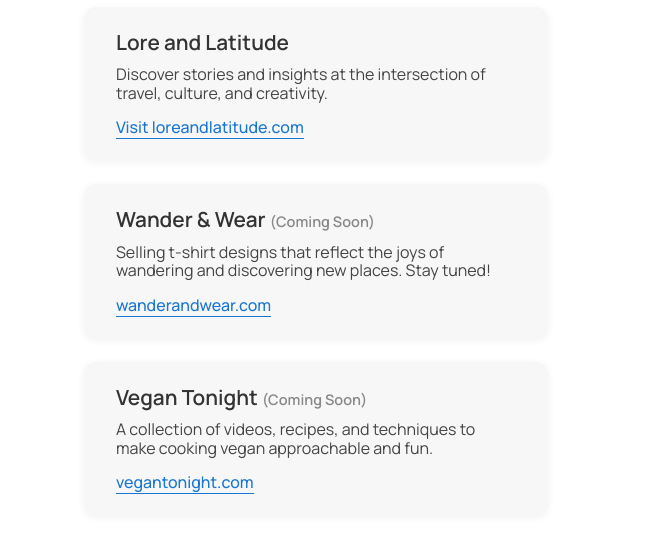
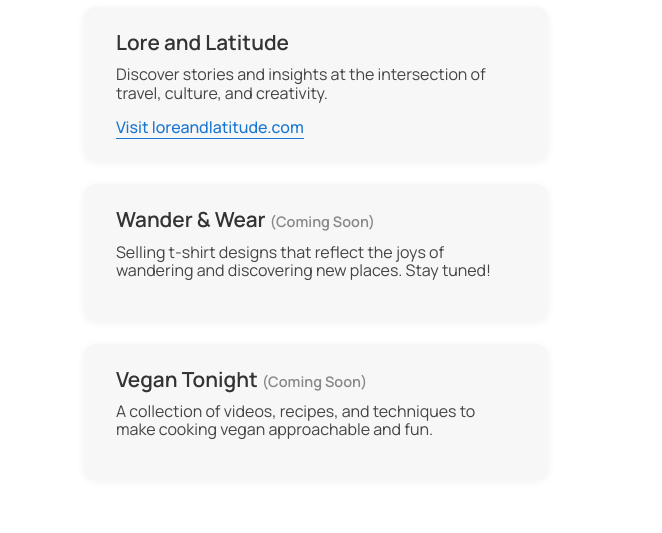
Before and after one commit to rminnick/mjrm, a website built with Parcel: page index.html in a window 1280 px wide. Shown: the part 615-1148 px from the top of the page, without its empty margins (0-662 px from the left). Built offline with nearby package versions, Linux system fonts and the light colour scheme.

Commit message:
initial staging - removed links to unreleased projects

```diff
--- a/index.html
+++ b/index.html
@@ -49,14 +49,14 @@
         <div class="project-card-header">Wander &amp; Wear <span style='font-size:0.7em; color:#888;'>(Coming Soon)</span></div>
         <div class="project-card-body">
           <p>Selling t-shirt designs that reflect the joys of wandering and discovering new places. Stay tuned!</p>
-          <a class="project-card-link" href="https://wanderandwear.com" target="_blank" rel="noopener">wanderandwear.com</a>
+          <!-- <a class="project-card-link" href="https://wanderandwear.com" target="_blank" rel="noopener">wanderandwear.com</a> -->
         </div>
       </div>
       <div class="project-card">
         <div class="project-card-header">Vegan Tonight <span style='font-size:0.7em; color:#888;'>(Coming Soon)</span></div>
         <div class="project-card-body">
           <p>A collection of videos, recipes, and techniques to make cooking vegan approachable and fun.</p>
-          <a class="project-card-link" href="https://vegantonight.com" target="_blank" rel="noopener">vegantonight.com</a>
+          <!-- <a class="project-card-link" href="https://vegantonight.com" target="_blank" rel="noopener">vegantonight.com</a> -->
         </div>
       </div>
       <!-- Add more project cards here as needed -->
```
